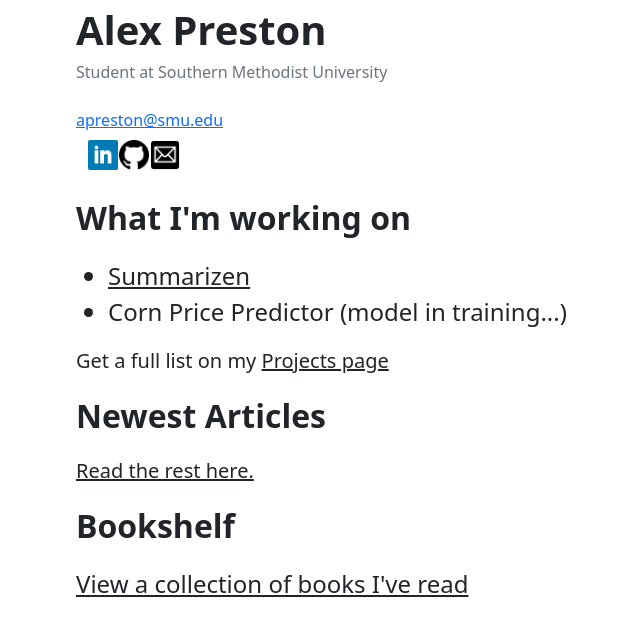
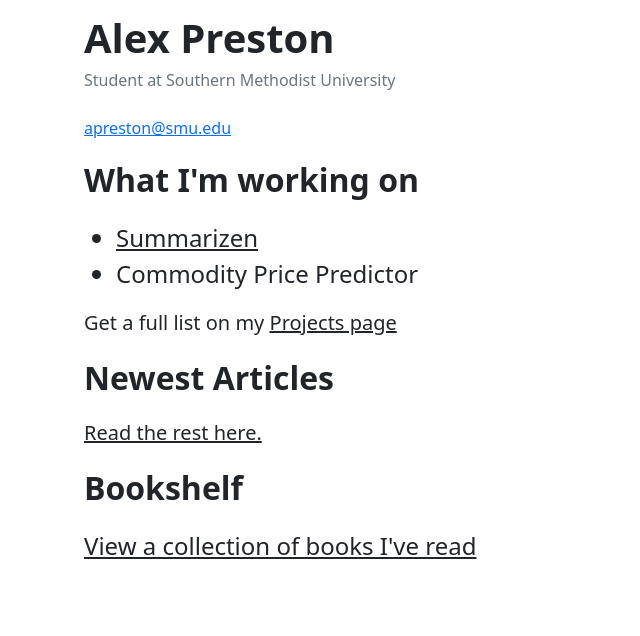
Before and after one commit to alexrpreston/alexpreston.org, a Django app: page / in a window 1280 px wide. Shown: the top 636 px of the page, without its empty margins (244-884 px from the left). Run offline with Django 3.2, Linux system fonts and the light colour scheme; data that the repository does not hold is empty; some libraries are stand-ins or nearby versions.

Commit message:
finished ready for prod

```diff
--- a/portfolio/templates/portfolio/base.html
+++ b/portfolio/templates/portfolio/base.html
@@ -25,7 +25,7 @@
                 <script src="{% static 'portfolio/js/bootstrap.min.js' %}"></script>
     </head>
     <body>
-        <div class="blogContent">
+        <div class="blogContent p-2">
             <div>
                 {% block content %}
                 {% endblock %}
--- a/portfolio/templates/portfolio/bookList.html
+++ b/portfolio/templates/portfolio/bookList.html
@@ -8,7 +8,7 @@
     </div>
   </div>
 <div class="">
-    <p class="fs-5">I created this as a way to share books I've liked and the notes I've taken. I haven't finished every book on this list, some I've only read a few chapters, some I've read many times. Books marked in green I thought were extraordinary, ones that are underlined have a link to a notes page.</p>
+    <p class="fs-5">I created this as a way to share books I've liked and the notes I've taken. I haven't finished every book on this list, some I've only read a few chapters, some I keep rereading. Books marked in green I thought were especially great, ones that are underlined have a link to a notes page.</p>
     {% for book in book_list %}
         {% if book.slug != '0' %}
             <a href="{% url 'bookNotes' book.slug %}" class="{% if book.favorite != 0 %} text-success {%else %} text-dark {% endif %}"><p class="m-1">{{ book.title }}, by {{ book.author }}</p></a>
--- a/portfolio/templates/portfolio/home.html
+++ b/portfolio/templates/portfolio/home.html
@@ -14,24 +14,11 @@
             </div>
         </div>
         <p class="mt-4"><a target="_blank" href="mailto:apreston@smu.edu" class="">apreston@smu.edu</a></p>
-        <div class="container-sm pb-4" style="margin-top: -0.5rem;">
-            <div class="row" style="width: 15%;">
-                <div class="col-4">
-                    <a target="_blank" href="https://www.linkedin.com/in/alexrpreston/"><img width="30" height="30" src="{% static 'portfolio/images/linkedin.png' %}"></a>
-                </div>
-                <div class="col-4">
-                    <a target="_blank" href="https://github.com/alexrpreston"><img width="30" height="30" src="{% static 'portfolio/images/github.png' %}"></a>
-                </div>
-                <div class="col-4">
-                    <a target="_blank" href="mailto:apreston@smu.edu"><img width="30" height="30" src="{% static 'portfolio/images/mail.png' %}"></a>
-                </div>
-            </div>
-        </div>
         <div>
             <p class="fs-2 fw-bold">What I'm working on</p>
             <ul class="projectListHomePage">
                 <li class="fs-4"><a href="https://summarizen.com/" class="text-dark" target="_blank">Summarizen</a>
-                <li class="fs-4">Corn Price Predictor (model in training...)</li>
+                <li class="fs-4">Commodity Price Predictor</li>
             </ul>
             <p class="fs-5">Get a full list on my <a href="{% url 'portfolio' %}" class="text-dark">Projects page</a></p>
         </div>
--- a/portfolio/templates/portfolio/portfolio.html
+++ b/portfolio/templates/portfolio/portfolio.html
@@ -98,7 +98,7 @@
 
 <div class="individualProjects viewMore">
     <div class="projectInfo">
-        <a target="_blank" href="https://github.com/alexrpreston" class="viewMoreOnGithubLink"><h3 class="viewMoreOnGithub">View the Rest on Github</h3></a>
+        <a target="_blank" href="https://github.com/alexrpreston" class="text-dark"><p class="fs-3 text-center">View the Rest on Github</p></a>
     </div>
 </div>
 
```
